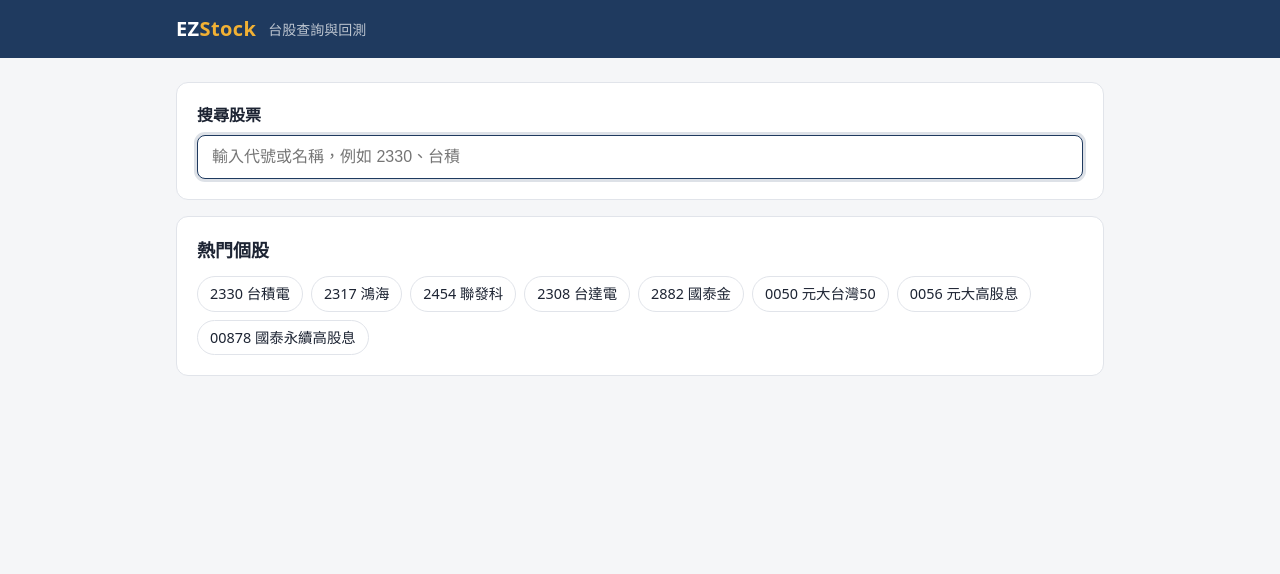
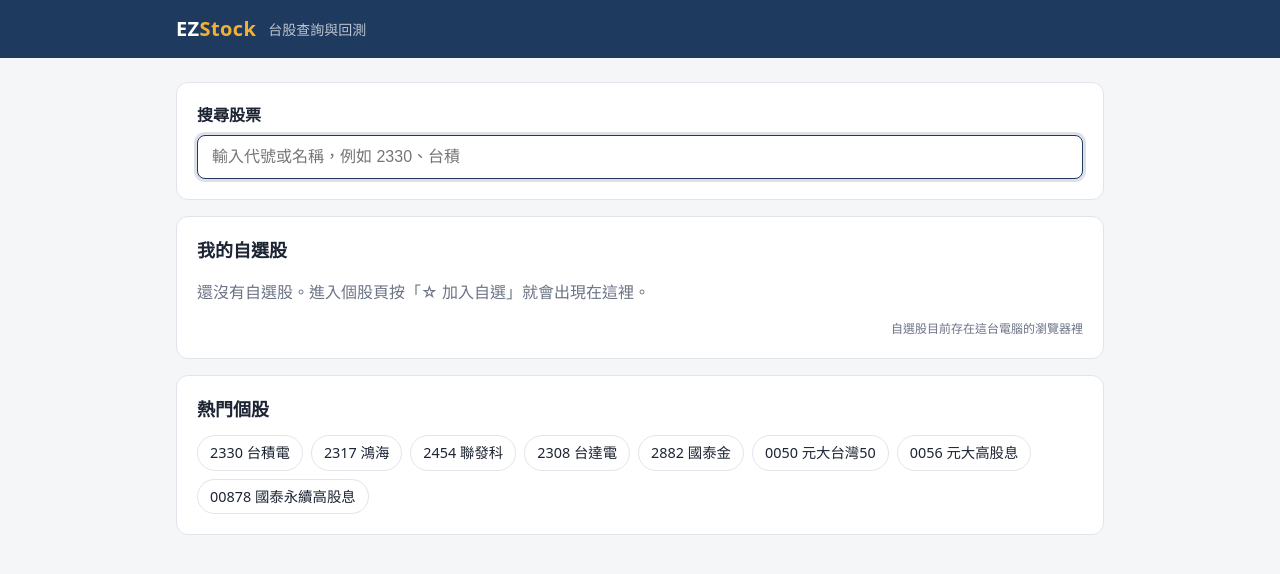
Before and after one commit to yuchun0410/EZStock, a React (Vite) app in the folder ezstock_frontend/: page / in a window 1280 px wide. Shown: the top 574 px of the page. Built offline with nearby package versions, Linux system fonts and the light colour scheme.

Commit message:
feat: 新增自選股，先存在瀏覽器

```diff
--- a/ezstock_frontend/src/App.css
+++ b/ezstock_frontend/src/App.css
@@ -342,3 +342,78 @@
   font-weight: 600;
   cursor: pointer;
 }
+
+/* ---------- 自選股 ---------- */
+.stock-heading {
+  display: flex;
+  align-items: center;
+  justify-content: space-between;
+  flex-wrap: wrap;
+  gap: 8px;
+}
+
+.watch-button {
+  display: inline-flex;
+  align-items: center;
+  gap: 6px;
+  padding: 6px 12px;
+  border: 1px solid var(--color-border);
+  border-radius: 999px;
+  background: var(--color-surface);
+  font-size: 0.875rem;
+  cursor: pointer;
+}
+
+.watch-button.watched {
+  border-color: var(--color-accent);
+  background: #fdf5e1;
+}
+
+.watch-button.watched span {
+  color: #b87800;
+}
+
+.watch-button:disabled {
+  opacity: 0.5;
+  cursor: not-allowed;
+}
+
+.watchlist {
+  margin-top: 16px;
+}
+
+.watchlist-items {
+  list-style: none;
+  margin: 0;
+  padding: 0;
+}
+
+.watchlist-item {
+  display: flex;
+  align-items: center;
+  border-bottom: 1px solid var(--color-border);
+}
+
+.watchlist-link {
+  flex: 1;
+  display: flex;
+  gap: 12px;
+  padding: 10px 8px;
+  text-decoration: none;
+}
+
+.watchlist-link:hover {
+  background: var(--color-bg);
+}
+
+.icon-button {
+  border: none;
+  background: none;
+  color: var(--color-muted);
+  padding: 8px 12px;
+  cursor: pointer;
+}
+
+.icon-button:hover {
+  color: var(--color-up);
+}
--- /dev/null
+++ b/ezstock_frontend/src/components/WatchButton.jsx
@@ -0,0 +1,24 @@
+import { useWatchlist } from '../hooks/useWatchlist'
+
+/** 個股頁標題旁的星號：加入 / 移除自選股 */
+function WatchButton({ stock }) {
+  const { has, toggle, isFull } = useWatchlist()
+  const watched = has(stock.stockId)
+  const disabled = !watched && isFull
+
+  return (
+    <button
+      type="button"
+      className={`watch-button ${watched ? 'watched' : ''}`}
+      onClick={() => toggle(stock)}
+      disabled={disabled}
+      aria-pressed={watched}
+      title={disabled ? '自選股已達上限 50 檔' : undefined}
+    >
+      <span aria-hidden="true">{watched ? '★' : '☆'}</span>
+      {watched ? '已加入自選' : '加入自選'}
+    </button>
+  )
+}
+
+export default WatchButton
--- /dev/null
+++ b/ezstock_frontend/src/components/WatchlistCard.jsx
@@ -0,0 +1,38 @@
+import { Link } from 'react-router'
+import { useWatchlist } from '../hooks/useWatchlist'
+
+/** 首頁的「我的自選股」 */
+function WatchlistCard() {
+  const { items, remove } = useWatchlist()
+
+  return (
+    <section className="card watchlist">
+      <h2 className="section-title">我的自選股</h2>
+      {items.length === 0 ? (
+        <p className="muted">還沒有自選股。進入個股頁按「☆ 加入自選」就會出現在這裡。</p>
+      ) : (
+        <ul className="watchlist-items">
+          {items.map((item) => (
+            <li key={item.stockId} className="watchlist-item">
+              <Link to={`/stocks/${item.stockId}`} className="watchlist-link">
+                <span className="search-result-id">{item.stockId}</span>
+                <span>{item.name}</span>
+              </Link>
+              <button
+                type="button"
+                className="icon-button"
+                onClick={() => remove(item.stockId)}
+                aria-label={`從自選股移除 ${item.stockId} ${item.name}`}
+              >
+                ✕
+              </button>
+            </li>
+          ))}
+        </ul>
+      )}
+      <p className="chart-caption muted">自選股目前存在這台電腦的瀏覽器裡</p>
+    </section>
+  )
+}
+
+export default WatchlistCard
--- /dev/null
+++ b/ezstock_frontend/src/hooks/useWatchlist.js
@@ -0,0 +1,93 @@
+import { useSyncExternalStore } from 'react'
+
+/**
+ * 自選股，先存在瀏覽器的 localStorage（之後做會員時再搬到資料庫）。
+ *
+ * 用 useSyncExternalStore 讓所有用到自選股的元件共用同一份資料：
+ * 在個股頁按星號，回到首頁清單就會更新；開兩個分頁時，另一個分頁也會跟著更新（storage 事件）。
+ *
+ * localStorage 在無痕模式、或使用者封鎖網站資料時可能讀不到或寫不進去，
+ * 所以每次存取都包 try/catch，失敗就當成空清單，不讓整個頁面壞掉。
+ */
+
+const STORAGE_KEY = 'ezstock.watchlist'
+const MAX_ITEMS = 50
+
+const listeners = new Set()
+let cache = read()
+
+function read() {
+  try {
+    const raw = window.localStorage.getItem(STORAGE_KEY)
+    const list = raw ? JSON.parse(raw) : []
+    return Array.isArray(list) ? list : []
+  } catch (error) {
+    console.warn('[自選股] 讀取失敗，當作空清單', error)
+    return []
+  }
+}
+
+function write(list) {
+  cache = list
+  try {
+    window.localStorage.setItem(STORAGE_KEY, JSON.stringify(list))
+  } catch (error) {
+    console.warn('[自選股] 寫入失敗，這次的變更只在目前分頁有效', error)
+  }
+  listeners.forEach((listener) => listener())
+}
+
+function subscribe(listener) {
+  listeners.add(listener)
+  // 其他分頁改了 localStorage，瀏覽器會在這個分頁觸發 storage 事件
+  const onStorage = (event) => {
+    if (event.key === STORAGE_KEY) {
+      cache = read()
+      listener()
+    }
+  }
+  window.addEventListener('storage', onStorage)
+  return () => {
+    listeners.delete(listener)
+    window.removeEventListener('storage', onStorage)
+  }
+}
+
+function getSnapshot() {
+  return cache
+}
+
+export function useWatchlist() {
+  const items = useSyncExternalStore(subscribe, getSnapshot)
+
+  function has(stockId) {
+    return items.some((item) => item.stockId === stockId)
+  }
+
+  function add(stock) {
+    if (has(stock.stockId)) return
+    if (items.length >= MAX_ITEMS) {
+      console.warn(`[自選股] 已達上限 ${MAX_ITEMS} 檔，無法加入 ${stock.stockId}`)
+      return false
+    }
+    write([...items, { stockId: stock.stockId, name: stock.name, addedAt: new Date().toISOString() }])
+    console.info(`[自選股] 加入 ${stock.stockId} ${stock.name}，共 ${items.length + 1} 檔`)
+    return true
+  }
+
+  function remove(stockId) {
+    if (!has(stockId)) return
+    write(items.filter((item) => item.stockId !== stockId))
+    console.info(`[自選股] 移除 ${stockId}，共 ${items.length - 1} 檔`)
+  }
+
+  function toggle(stock) {
+    if (has(stock.stockId)) {
+      remove(stock.stockId)
+    } else {
+      add(stock)
+    }
+  }
+
+  return { items, has, add, remove, toggle, isFull: items.length >= MAX_ITEMS }
+}
--- a/ezstock_frontend/src/pages/HomePage.jsx
+++ b/ezstock_frontend/src/pages/HomePage.jsx
@@ -1,6 +1,7 @@
 import { useEffect, useState } from 'react'
 import { Link, useNavigate } from 'react-router'
 import { searchStocks } from '../api/stockApi'
+import WatchlistCard from '../components/WatchlistCard'
 
 // 停止打字多久才送出搜尋（毫秒）。每打一個字就打 API 太浪費。
 const SEARCH_DELAY_MS = 300
@@ -108,6 +109,8 @@ function HomePage() {
         )}
       </section>
 
+      {!keyword && <WatchlistCard />}
+
       {!keyword && (
         <section className="card popular">
           <h2 className="section-title">熱門個股</h2>
--- a/ezstock_frontend/src/pages/StockPage.jsx
+++ b/ezstock_frontend/src/pages/StockPage.jsx
@@ -3,6 +3,7 @@ import { useParams } from 'react-router'
 import { getStock } from '../api/stockApi'
 import DividendSection from '../components/DividendSection'
 import PriceSection from '../components/PriceSection'
+import WatchButton from '../components/WatchButton'
 import { formatPrice, formatSigned, trendClass } from '../utils/format'
 
 const TYPE_LABELS = { STOCK: '股票', ETF: 'ETF' }
@@ -46,9 +47,12 @@ function StockPage() {
   return (
     <>
       <section className="card">
-        <h2 className="stock-title">
-          {detail.stockId} {detail.name}
-        </h2>
+        <div className="stock-heading">
+          <h2 className="stock-title">
+            {detail.stockId} {detail.name}
+          </h2>
+          <WatchButton stock={detail} />
+        </div>
         <p className="stock-meta muted">
           {TYPE_LABELS[detail.type] ?? detail.type}
           {detail.industry && ` · ${detail.industry}`}
```
